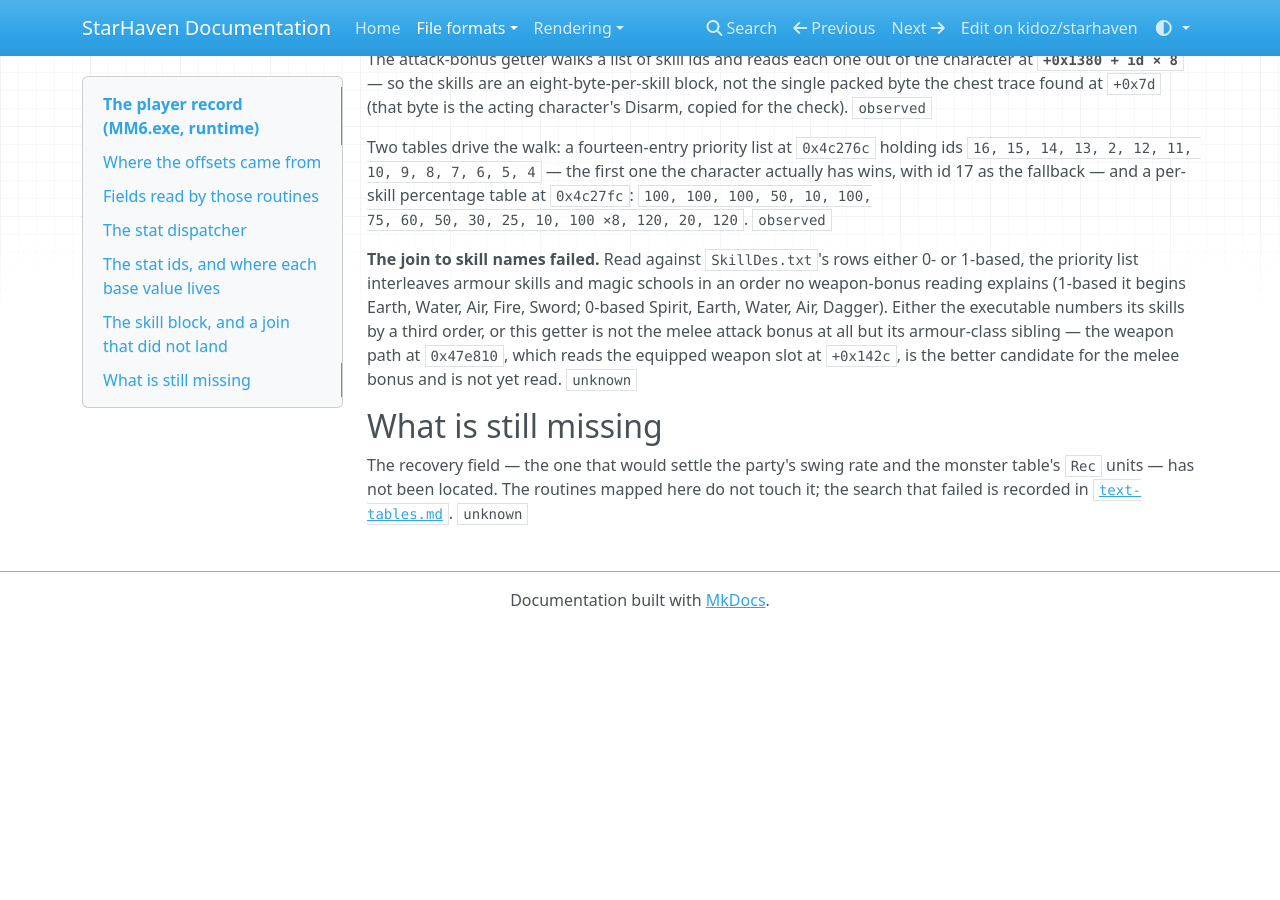
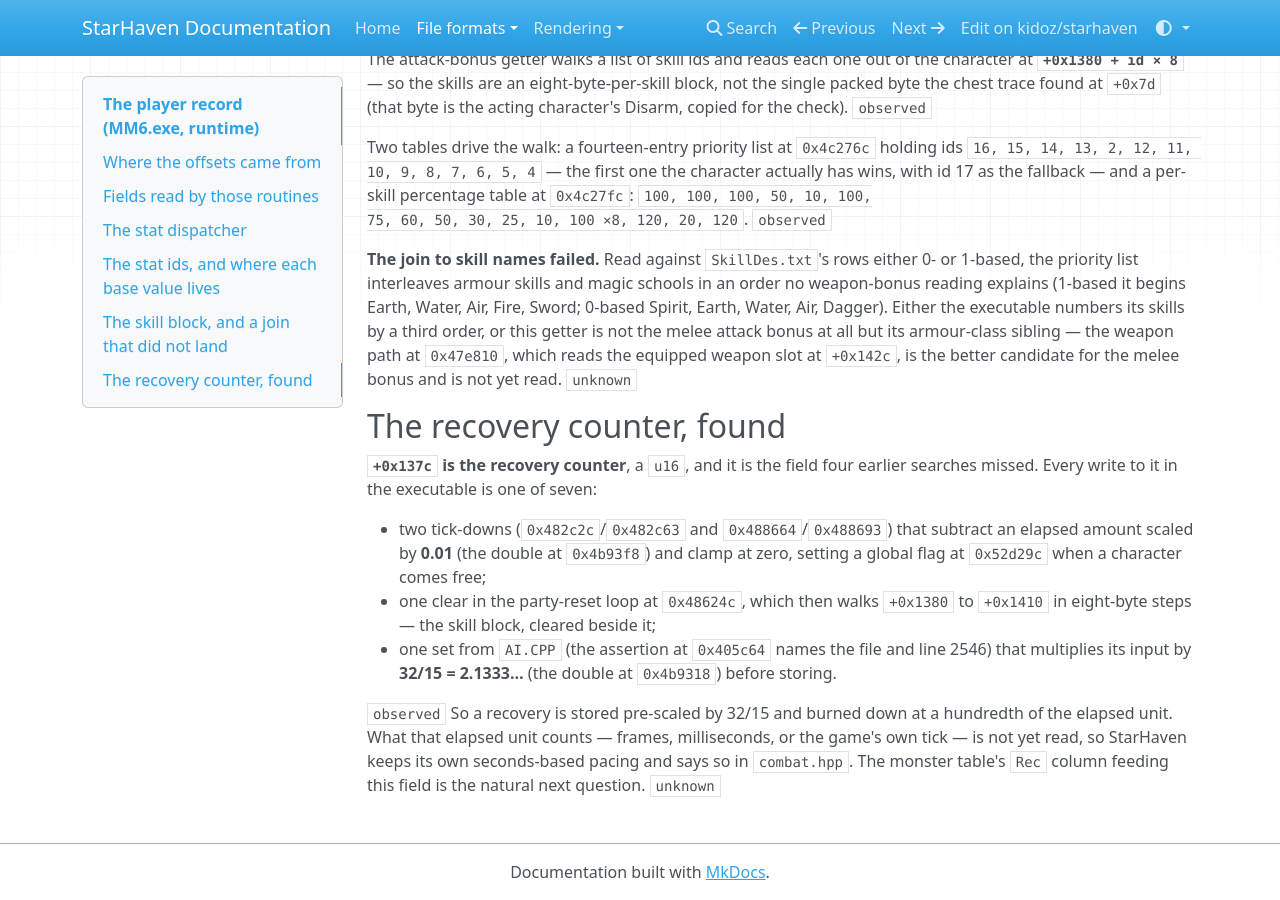
Before and after one commit to kidoz/starhaven, an MkDocs documentation site: the page built from docs/formats/player-record.md, in a window 1280 px wide and 900 px high, scrolled down 1892 px. Built offline with MkDocs 1.6.1, drawn with Linux system fonts in a browser that asks for light colours; nearby versions of some CDN libraries; before the commit the page ends 2520 px from its top, so only the background shows below that.

Commit message:
Corner the recovery counter on the fifth try

```diff
--- a/docs/formats/player-record.md
+++ b/docs/formats/player-record.md
@@ -96,9 +96,26 @@ sibling — the weapon path at `0x47e810`, which reads the equipped weapon
 slot at `+0x142c`, is the better candidate for the melee bonus and is not
 yet read. `unknown`
 
-## What is still missing
+## The recovery counter, found
 
-The recovery field — the one that would settle the party's swing rate and
-the monster table's `Rec` units — has not been located. The routines mapped
-here do not touch it; the search that failed is recorded in
-[`text-tables.md`](text-tables.md). `unknown`
+**`+0x137c` is the recovery counter**, a `u16`, and it is the field four
+earlier searches missed. Every write to it in the executable is one of
+seven:
+
+- two tick-downs (`0x482c2c`/`0x482c63` and `0x488664`/`0x488693`) that
+  subtract an elapsed amount scaled by **0.01** (the double at
+  `0x4b93f8`) and clamp at zero, setting a global flag at `0x52d29c`
+  when a character comes free;
+- one clear in the party-reset loop at `0x48624c`, which then walks
+  `+0x1380` to `+0x1410` in eight-byte steps — the skill block, cleared
+  beside it;
+- one set from `AI.CPP` (the assertion at `0x405c64` names the file and
+  line 2546) that multiplies its input by **32/15 = 2.1333…** (the double
+  at `0x4b9318`) before storing.
+
+`observed` So a recovery is stored pre-scaled by 32/15 and burned down at
+a hundredth of the elapsed unit. What that elapsed unit counts — frames,
+milliseconds, or the game's own tick — is not yet read, so StarHaven
+keeps its own seconds-based pacing and says so in `combat.hpp`. The
+monster table's `Rec` column feeding this field is the natural next
+question. `unknown`
```
Also changed, not shown: README.md (+9 -6 lines), docs/formats/text-tables.md (+8 -1 lines), 1 other file.
